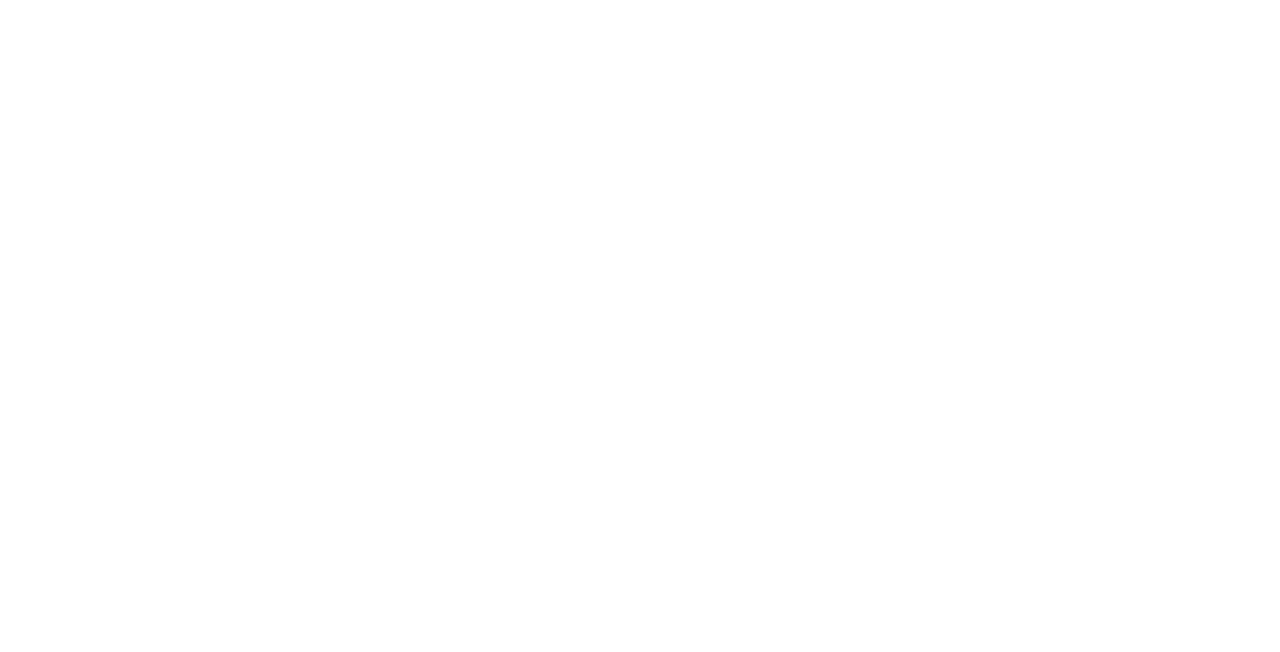
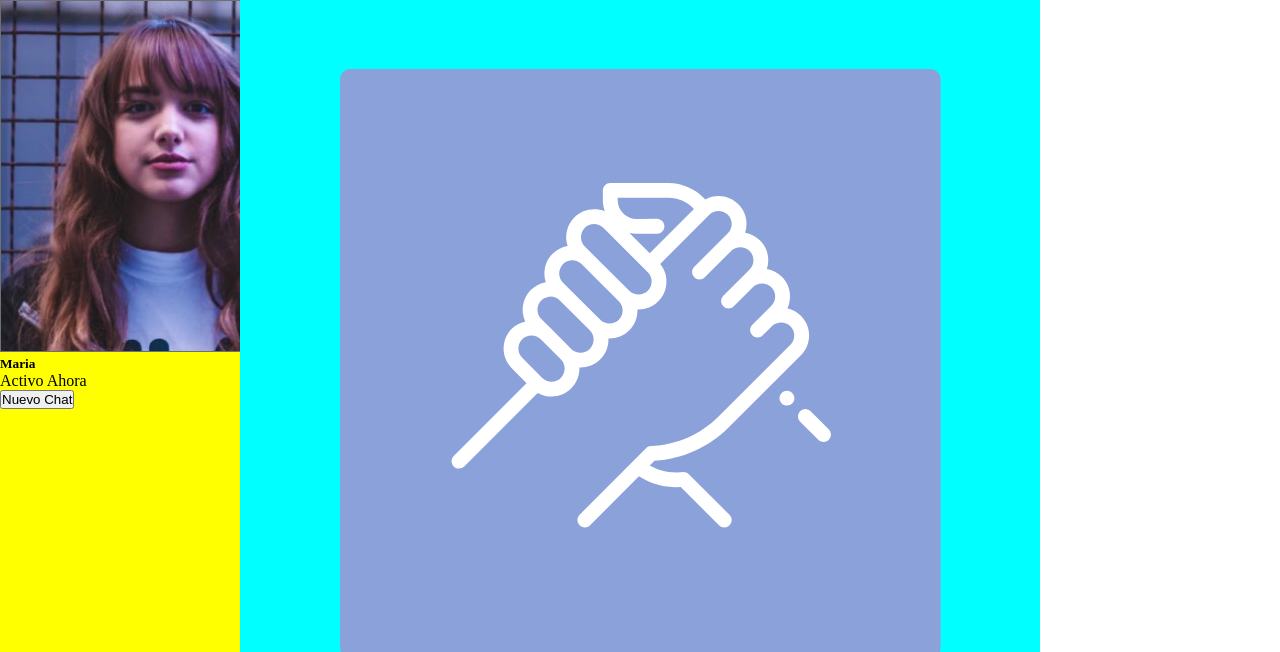
Before and after one commit to Fleepx/Messenger, a plain HTML site: page index.html in a window 1280 px wide. Shown: the top 652 px of the page. Drawn offline with Linux system fonts and the light colour scheme.

Commit message:
ParametrosIniciales

```diff
--- a/assets/css/styles.css
+++ b/assets/css/styles.css
@@ -0,0 +1,31 @@
+* {
+    margin: 0;
+    padding: 0;
+}
+
+img{
+
+}
+.container {
+    display: flex;
+    flex-direction: row;
+    height: 100vh;
+    width: max-content;
+}
+
+.mensajes {
+    background-color: aqua;
+    width: 100vh;
+    display: flex;
+    flex-direction: column;
+    justify-content: center;
+    align-items: center;
+}
+.contactos {
+    background-color: yellow;
+    width: 25%;
+    height: 100vh;
+    display: flex;
+    flex-direction: column;
+    width: 30vh;
+}
--- a/index.html
+++ b/index.html
@@ -4,8 +4,46 @@
     <meta charset="UTF-8">
     <meta name="viewport" content="width=device-width, initial-scale=1.0">
     <title>Messenger</title>
+    <link rel="stylesheet" href="./assets/css/styles.css">
 </head>
 <body>
+    <main>
+        <div class="container">
 
+            <div class="contactos">
+                <div  class="topnav">
+                    <div class="fotoperfil">
+                        <img src="./assets/imgs/maria.jpg" alt="Profile">
+                        <div class="status">
+                            <h5>Maria</h5>
+                            <p>Activo Ahora</p>
+                        </div>
+                    </div>
+                    <div class="icons">
+                    </div>
+
+                </div>
+                <div class="newchat">
+                    <button>Nuevo Chat</button>
+                </div>
+               <div class="chats">
+                <div id="Juanita"></div>
+                <div id="Alberto"></div>
+                <div id="Ignacio"></div>
+                <div id="Cristian"></div>
+                <div id="Maria Jose"></div>
+                <div id="Gonzalo"></div>
+                <div id="Juan Pablo"></div>
+                <div id="Magdalena"></div>
+               </div>
+            </div>
+            <div class="mensajes">
+                <img src="./assets/imgs/hand.png" alt="Icono">
+                <h1>Comienza el Networking</h1>
+                <p>Presiona el botón <strong>"Nuevo chat"</strong>  para comenzar a crear nuevas <br> redes de contacto para tu empresa o emprendimiento.</p>
+
+            </div>
+        </div>
+    </main>
 </body>
 </html>
```
Also changed, not shown: assets/imgs/Screen Shot 2018-11-28 at 15.27.14.jpg (added), assets/imgs/Screen Shot 2018-11-28 at 15.28.04.jpg (added), assets/imgs/Screen Shot 2018-11-28 at 15.28.30.jpg (added), assets/imgs/Screen Shot 2018-11-28 at 15.30.34.jpg (added), assets/imgs/Screen Shot 2018-11-28 at 15.30.54.jpg (added), assets/imgs/Screen Shot 2018-11-28 at 15.31.09.jpg (added), assets/imgs/Screen Shot 2018-11-28 at 15.32.16.jpg (added), assets/imgs/Screen Shot 2018-11-28 at 15.32.44.jpg (added), assets/imgs/hand.png (added), assets/imgs/maria.jpg (added).
